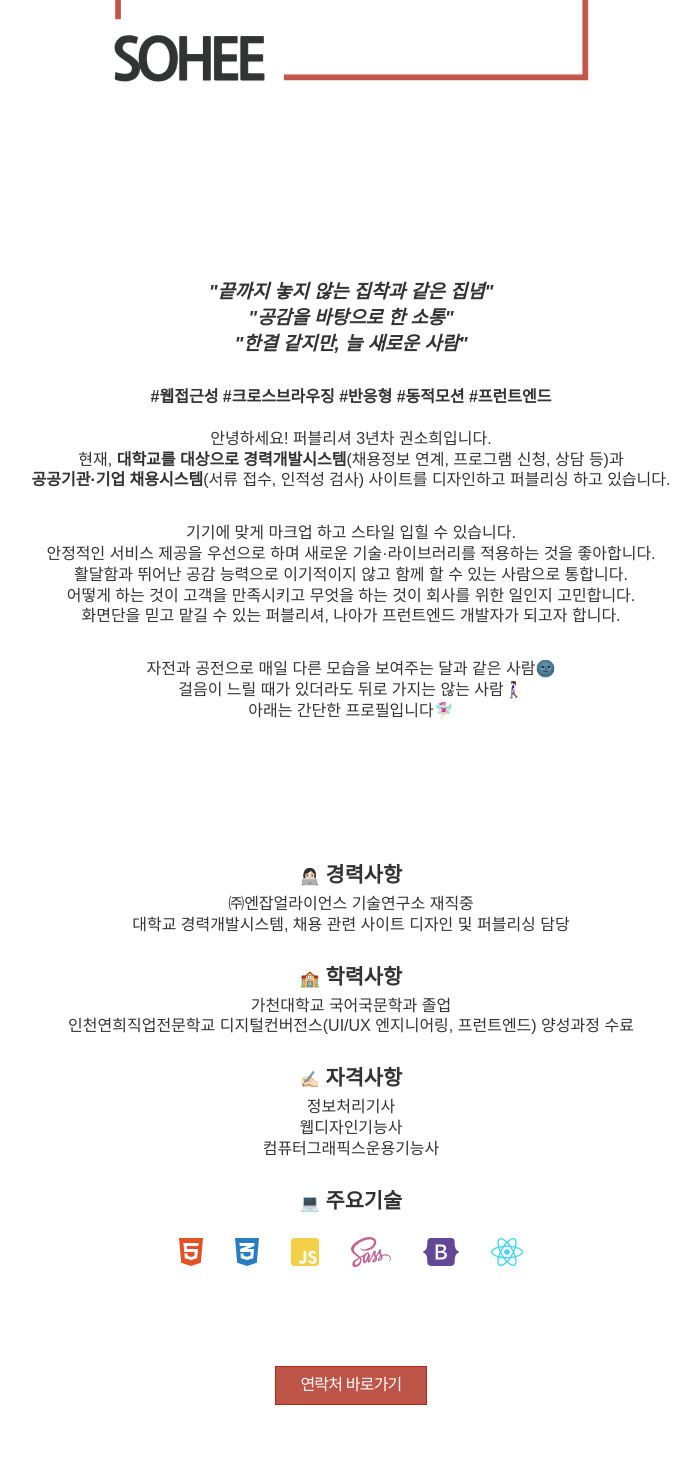
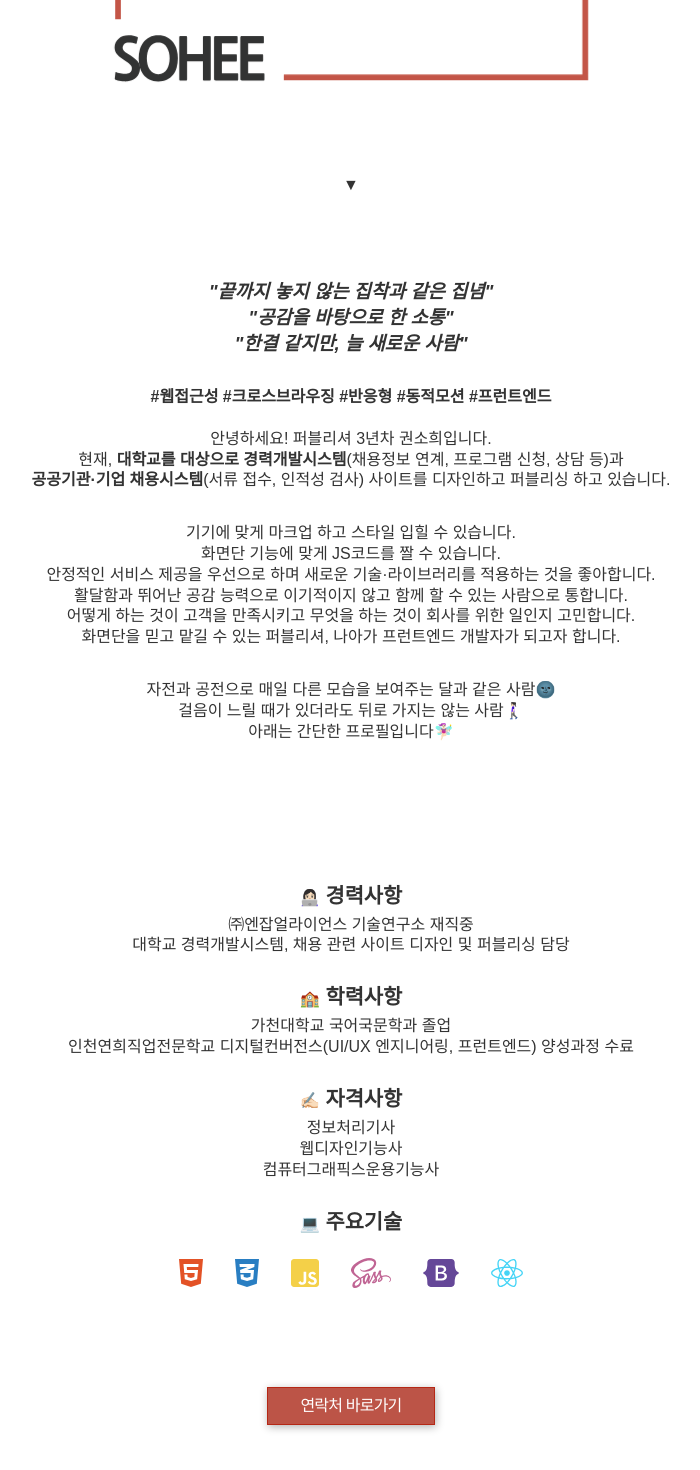
Before and after one commit to conan1207/sohee, a React (Create React App) app: page / in a window 1280 px wide. Shown: the part 556-2026 px from the top of the page, without its empty margins (289-989 px from the left). Built offline with nearby package versions, Linux system fonts and the light colour scheme; a web font is replaced by a local one.

Commit message:
modification

```diff
--- a/src/css/About.scss
+++ b/src/css/About.scss
@@ -3,10 +3,17 @@
   height: 100%;
 
   .about_title {
+    position: relative;
     display: flex;
     justify-content: center;
     width: 100%;
     height: 100%;
+
+    p {
+      position: absolute;
+      bottom: 3em;
+      animation: bounce 1s ease infinite;
+    }
   }
 
   #title {
@@ -67,12 +74,13 @@
     }
 
     button {
-      padding: 0.5em 1.5em;
+      padding: 0.5em 2em;
       background-color: #bc5447;
       border: 1px solid #b52816;
       color: #fff;
       cursor: pointer;
       letter-spacing: -0.05em;
+      box-shadow: 1px 2px 8px rgba(0, 0, 0, 0.3);
       transition: all 0.4s;
 
       &:hover,
@@ -90,6 +98,15 @@
   }
   100% {
     opacity: 1;
+    transform: translateY(0px);
+  }
+}
+
+@keyframes bounce {
+  0% {
+    transform: translateY(-5px);
+  }
+  100% {
     transform: translateY(0px);
   }
 }
@@ -125,7 +142,7 @@
       }
 
       .fa-2x {
-        margin: 0.5em 0.3em !important;
+        margin: 0.5em 0.3em 1em !important;
       }
     }
   }
--- a/src/css/Contact.scss
+++ b/src/css/Contact.scss
@@ -30,7 +30,6 @@
   }
 }
 
-/* The typing effect */
 @keyframes typing {
   0% {
     width: 0;
@@ -43,7 +42,6 @@
   }
 }
 
-/* The typewriter cursor effect */
 @keyframes blink-caret {
   from,
   to {
--- a/src/css/Projects.scss
+++ b/src/css/Projects.scss
@@ -2,6 +2,7 @@
   display: flex;
   width: 100%;
   height: 100%;
+
   ul {
     display: flex;
     margin-top: 5em;
--- a/src/index.css
+++ b/src/index.css
@@ -29,7 +29,6 @@ button {
   font-size: 16px;
   font-family: "GmarketSansLight", sans-serif;
   line-height: 130%;
-  font-weight: normal;
   -webkit-font-smoothing: antialiased;
   -moz-osx-font-smoothing: grayscale;
 }
--- a/src/index.js
+++ b/src/index.js
@@ -2,14 +2,17 @@ import 'react-app-polyfill/ie11';
 import 'react-app-polyfill/stable';
 import React from 'react';
 import ReactDOM from 'react-dom';
+import { BrowserRouter } from "react-router-dom";
 import './index.css';
 import App from './App';
 import * as serviceWorker from './serviceWorker';
 
 ReactDOM.render(
+  <BrowserRouter basename="/sohee">
   <React.StrictMode>
     <App />
-  </React.StrictMode>,
+  </React.StrictMode>
+  </BrowserRouter>,
   document.getElementById('root')
 );
 
--- a/src/routes/About.js
+++ b/src/routes/About.js
@@ -136,6 +136,7 @@ const About = ({ history }) => {
             className="stroke stroke_three"
           />
         </svg>
+        <p>▼</p>
       </section>
       <section className="about_intro">
         <article>
@@ -151,6 +152,7 @@ const About = ({ history }) => {
           </p>
           <p className="about_txt" data-aos={"fade-up"} data-aos-duration={"1000"}>
             기기에 맞게 마크업 하고 스타일 입힐 수 있습니다.<br />
+            화면단 기능에 맞게 JS코드를 짤 수 있습니다.<br />
             안정적인 서비스 제공을 우선으로 하며 새로운 기술·라이브러리를 적용하는 것을 좋아합니다.<br />
             활달함과 뛰어난 공감 능력으로 이기적이지 않고 함께 할 수 있는 사람으로 통합니다.<br />
             어떻게 하는 것이 고객을 만족시키고 무엇을 하는 것이 회사를 위한 일인지 고민합니다.<br />
```
